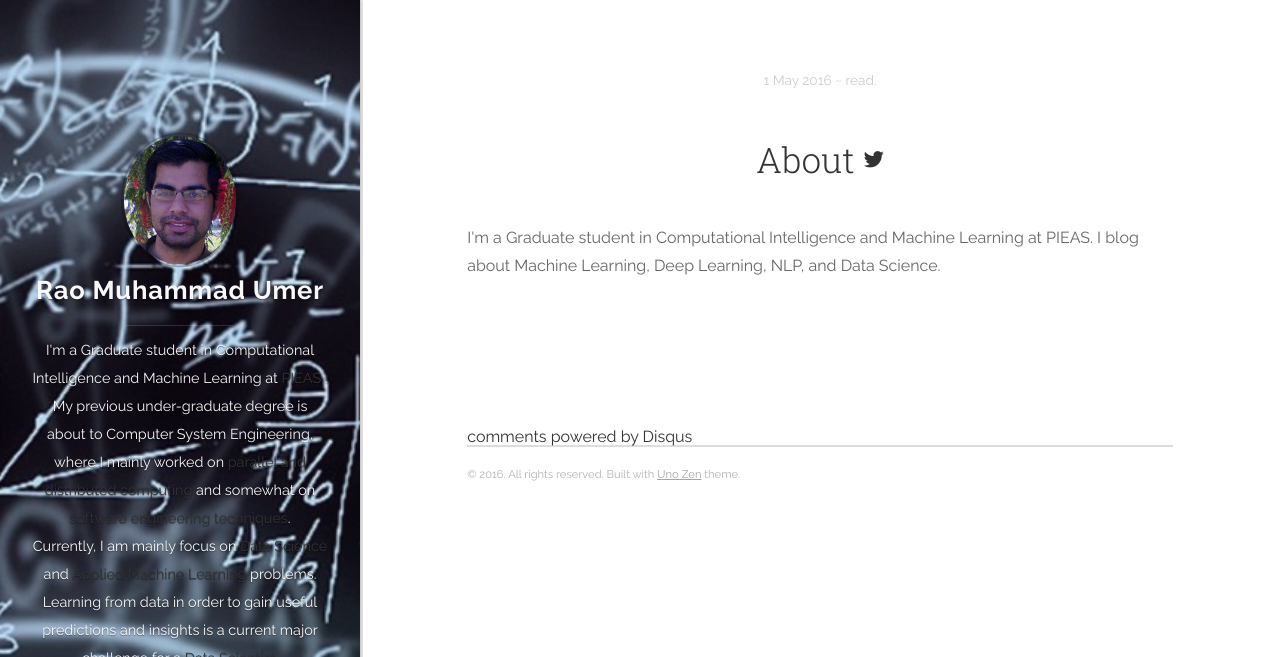
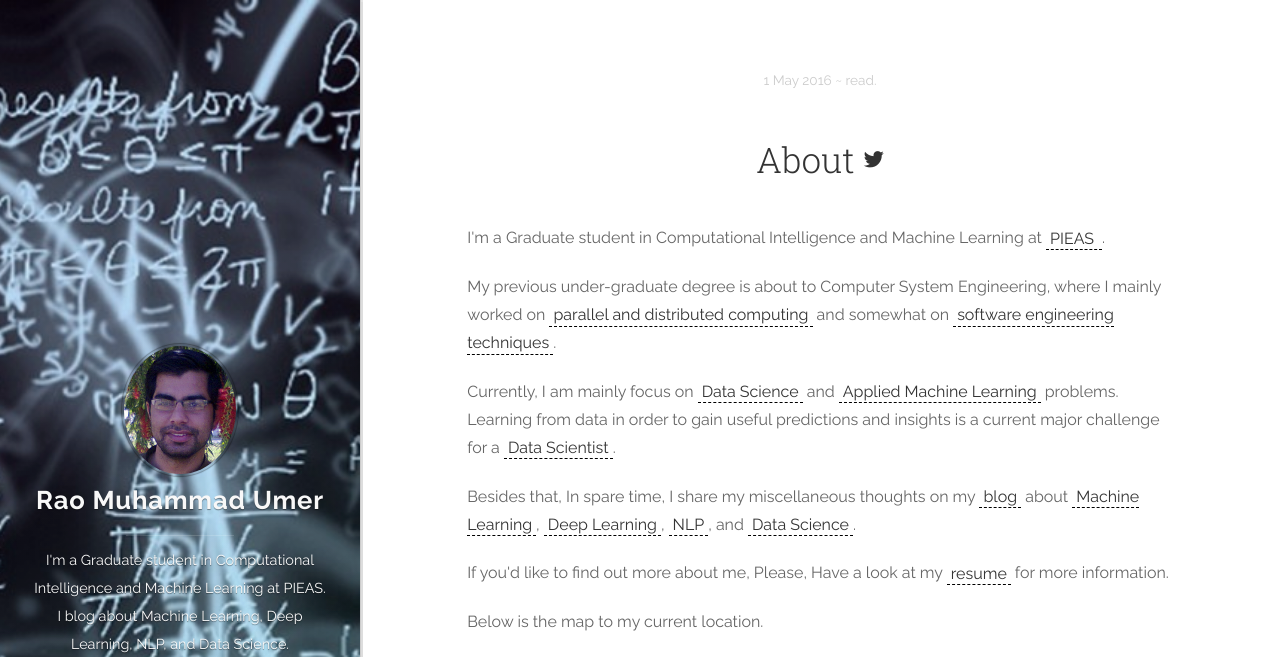
Before and after one commit to RaoUmer/raoumer.github.io, a Jekyll site: the page about.html, which Jekyll copies as it is, in a window 1280 px wide and 1257 px high. Shown: the top 657 px of the window. Built offline with Jekyll 4.4.1, drawn with Linux system fonts in a browser that asks for light colours; comment, search, counter and statistics services are not loaded; some of the changed lines change nothing that is shown; grey boxes are pictures that could not be loaded.

Commit message:
Update about.html

```diff
--- a/about.html
+++ b/about.html
@@ -48,6 +48,7 @@
     <meta name="twitter:description" content="I&#x27;m a Graduate student in Computational Intelligence and Machine Learning at PIEAS.
 	I blog about Machine Learning, Deep Learning, NLP, and Data Science." />
     <meta name="twitter:url" content="u=http://raoumer.github.io/about.html" />
+	<link rel="stylesheet" href="stylesheets/main.css">
 
     <script type="application/ld+json">
 {
@@ -100,12 +101,7 @@
       </a>
 
       <hr class="divider long" />
-      <p>I&#x27;m a Graduate student in Computational Intelligence and Machine Learning at <a href="https://www.pieas.edu.pk/"> PIEAS </a>.</p>
-	  <p>My previous under-graduate degree is about to Computer System Engineering, where I mainly worked on <a href="">parallel and distributed computing</a> and somewhat on <a href="">software engineering techniques</a>.</p>
-	  <p>Currently, I am mainly focus on <a href="">Data Science</a> and <a href="">Applied Machine Learning</a> problems.
-	  Learning from data in order to gain useful predictions and insights is a current major challenge for a <a href="">Data Scientist</a>.</p>
-	  <p>Besides that, In spare time, I share my miscellaneous thoughts on my <a href="http://raoumer.github.io/indexblog/">blog</a> about <a href="">Machine Learning</a>, <a href="">Deep Learning</a>, <a href="">NLP</a>, and <a href="">Data Science</a>.</p>
-	  <p>If you'd like to find out more about me, Please, Have a look at my <a href="https://raoumer.github.io/resume.pdf">resume</a> for more information.</p>
+      <p> I&#x27;m a Graduate student in Computational Intelligence and Machine Learning at PIEAS. I blog about Machine Learning, Deep Learning, NLP, and Data Science.</p>
       <hr class="divider short" />
       <div class="navigation">
         <div class="profile contact">
@@ -190,7 +186,25 @@
     </header>
 
     <div id="post-content" class="post">
-      <p>I&#x27;m a Graduate student in Computational Intelligence and Machine Learning at PIEAS. I blog about Machine Learning, Deep Learning, NLP, and Data Science.</p>
+      <p>I&#x27;m a Graduate student in Computational Intelligence and Machine Learning at <a href="https://www.pieas.edu.pk/"> PIEAS </a>.</p>
+	  <p>My previous under-graduate degree is about to Computer System Engineering, where I mainly worked on <a href="">parallel and distributed computing</a> and somewhat on <a href="">software engineering techniques</a>.</p>
+	  <p>Currently, I am mainly focus on <a href="">Data Science</a> and <a href="">Applied Machine Learning</a> problems.
+	  Learning from data in order to gain useful predictions and insights is a current major challenge for a <a href="">Data Scientist</a>.</p>
+	  <p>Besides that, In spare time, I share my miscellaneous thoughts on my <a href="http://raoumer.github.io/indexblog/">blog</a> about <a href="">Machine Learning</a>, <a href="">Deep Learning</a>, <a href="">NLP</a>, and <a href="">Data Science</a>.</p>
+	  <p>If you'd like to find out more about me, Please, Have a look at my <a href="https://raoumer.github.io/resume.pdf">resume</a> for more information.</p>
+	  <p>Below is the map to my current location.</p>
+	  <div id="map"></div>
+	  <script>
+		  function initMap() {
+			var mapDiv = document.getElementById('map');
+			var map = new google.maps.Map(mapDiv, {
+			  center: {lat: 33.7294, lng: 73.0931},
+			  zoom: 8
+			});
+		  }
+	   </script>
+	   <script src="https://maps.googleapis.com/maps/api/js?callback=initMap"
+			 async defer></script>
     </div>
 
     <div class="post related">
```
